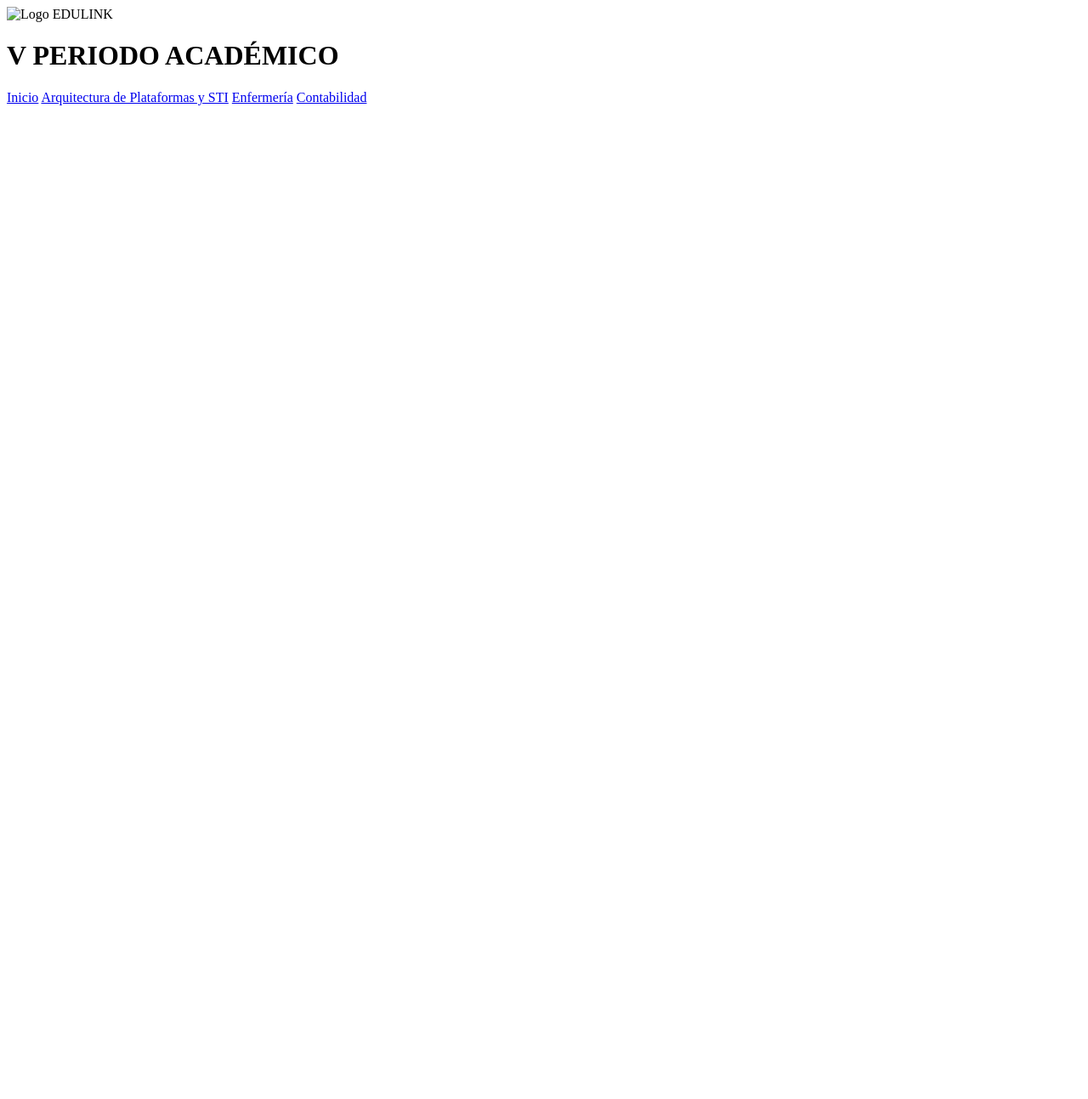
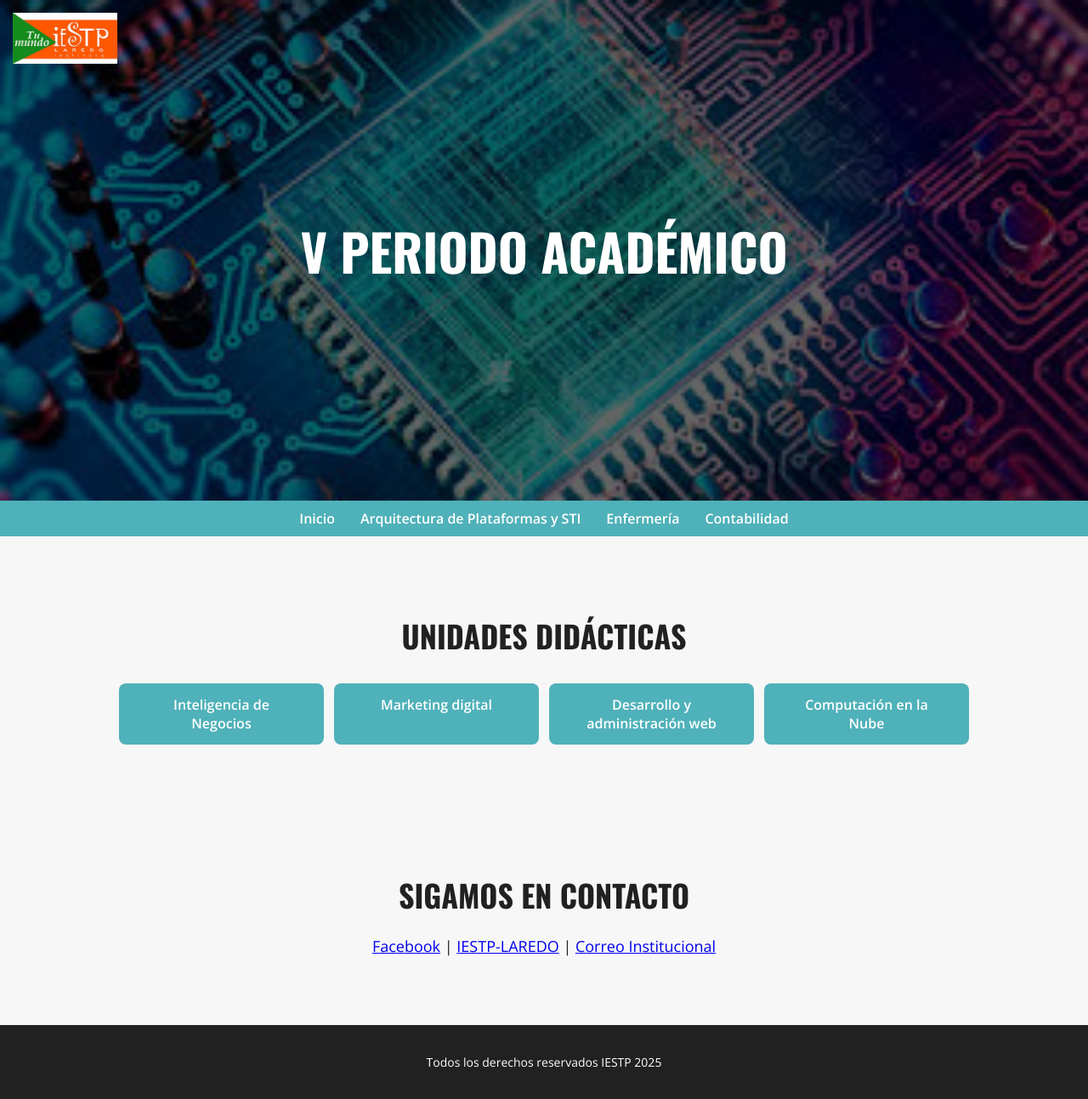
Before and after one commit to 61246805-prog/edulink.github.io, a plain HTML site: page ARQUIV.html in a window 1280 px wide. Shown: the whole page at 85% size. Before the commit the page ends 800 px from the top, so only its background shows below. Drawn offline with nearby package versions, Linux system fonts and the light colour scheme.

Commit message:
Update ARQUIV.html

```diff
--- a/ARQUIV.html
+++ b/ARQUIV.html
@@ -7,14 +7,141 @@
     <link rel="icon" href="img/logo.png" type="image/png">
 
 
-  <link href="https://fonts.googleapis.com/css?family=Oswald:400,600,700|Open+Sans:400,600,700&display=swap" rel="stylesheet">
+    <link href="https://fonts.googleapis.com/css?family=Oswald:400,600,700|Open+Sans:400,600,700&display=swap" rel="stylesheet">
 
+    <style>
+        body {
+            margin: 0;
+            font-family: 'Open Sans', sans-serif;
+            background-color: #f7f7f7;
+            color: #212121;
+        }
+        header {
+            background: linear-gradient(rgba(0,0,0,0.6), rgba(0,0,0,0.6)), url('img/portada.jpg') no-repeat center/cover;
+            color: white;
+            text-align: center;
+            padding: 250px 20px;
+        }
+        header .logo {
+            position: absolute;
+            top: 15px;
+            left: 15px;
+        }
 
+        header .logo img {
+                height: 60px;
+        }
+        header h1 {
+            font-family: 'Oswald', sans-serif;
+            font-size: 60px;
+            margin: 0;
+            text-transform: uppercase;
+        }
+        header p {
+            font-size: 20px;
+            margin-top: 10px;
+        }
+        nav {
+            background: #4fb1b9;
+            display: flex;
+            justify-content: center;
+            padding: 10px;
+        }
+        nav a {
+            color: white;
+            text-decoration: none;
+            margin: 0 15px;
+            font-weight: 600;
+        }
+        nav a:hover {
+            text-decoration: underline;
+        }
+        section {
+            padding: 60px 20px;
+            max-width: 1000px;
+            margin: auto;
+        }
+        section h2 {
+            font-family: 'Oswald', sans-serif;
+            font-size: 36px;
+            text-transform: uppercase;
+            margin-bottom: 20px;
+            text-align: center;
+        }
+        section p {
+            font-size: 18px;
+            line-height: 1.6;
+            text-align: center;
+        }
+        .banner-section {
+            background: url('img/banner.png') no-repeat center/cover;
+            color: black;
+            text-align: center;
+            padding: 100px 20px;
+        }
+        footer {
+            background-color: #000;   /* Fondo negro */
+            color: #fff;              /* Texto blanco */
+            text-align: center;       /* Centrar el texto */
+            padding: 20px;            /* Espaciado interno */
+            font-size: 14px;          /* Tamaño del texto */
+        }
+
+        nav {
+                background: #4fb1b9;
+                display: flex;
+                justify-content: center;
+                padding: 10px;
+        }
+        nav a {
+            color: white;
+            text-decoration: none;
+            margin: 0 15px;
+            font-weight: 600;
+        }
+        nav a:hover {
+            text-decoration: underline;
+        }
+
+        .Botones {
+            display: flex;
+            flex-direction: row;
+            align-items: left;
+            gap: 12px;
+            margin-top: 30px;
+        }
+
+        .btn {
+            display: block;
+            background: #4fb1b9;
+            color: white;
+            padding: 14px 28px;
+            border-radius: 8px;
+            text-decoration: none;
+            font-weight: 600;
+            width: 260px;
+            text-align: center;
+            transition: background 0.3s, transform 0.2s;
+        }
+
+        .btn:hover {
+            background: #3a8a90;
+            transform: scale(1.05);
+        }
+        footer {
+            background: #212121;
+            color: white;
+            text-align: center;
+            padding: 20px;
+            font-size: 14px;
+        }
+    </style>
+    <link href="https://unpkg.com/aos@2.3.1/dist/aos.css" rel="stylesheet">
 </head>
 <body>
     <header data-aos="fade-down">
         <div class="logo">
-            <img src="img/logo.jpg" alt="Logo EDULINK">
+            <img src="img/logo.png" alt="Logo EDULINK">
         </div>
         <h1>V PERIODO ACADÉMICO</h1>
     </header>
@@ -24,6 +151,40 @@
         <a href="enfermeria.html">Enfermería</a>
         <a href="contabilidad.html">Contabilidad</a>
     </nav>
+    <section id="videos">
+        <h2>UNIDADES DIDÁCTICAS</h2>
+        <div class="Botones">
+            <a href="MRI.html" class="btn">Inteligencia de Negocios</a>
+            <a href="ARQUII.html" class="btn">Marketing digital</a>
+            <a href="ARQUII.html" class="btn">Desarrollo y administración web</a>
+            <a href="ARQUII.html" class="btn">Computación en la Nube</a>
+
+
+
+
+
+        </div>
+
+    <script src="https://unpkg.com/aos@2.3.1/dist/aos.js"></script>
+    <script>
+        AOS.init({
+        duration: 1200,
+        });
+    </script>
+    </section>
+    <section id="contacto" data-aos="zoom-in">
+        <h2>Sigamos en contacto</h2>
+        <p>
+        <a href="https://web.facebook.com/istelaredo.trujillo.7/?locale=es_LA&_rdc=1&_rdr#" target="_blank" rel="noopener noreferrer">Facebook</a> | <a href="https://iestp-laredo.edu.pe/portal/" target="_blank" rel="noopener noreferrer">IESTP-LAREDO</a> | <a href="https://mail.google.com/mail/u/0/#inbox" target="_blank" rel="noopener noreferrer">Correo Institucional</a>
+    </p>
+  </section>
+
+  <!-- Footer -->
+  <footer>
+    <p>Todos los derechos reservados IESTP 2025</p>
+  </footer>
+
 
 </body>
+
 </html>
```
